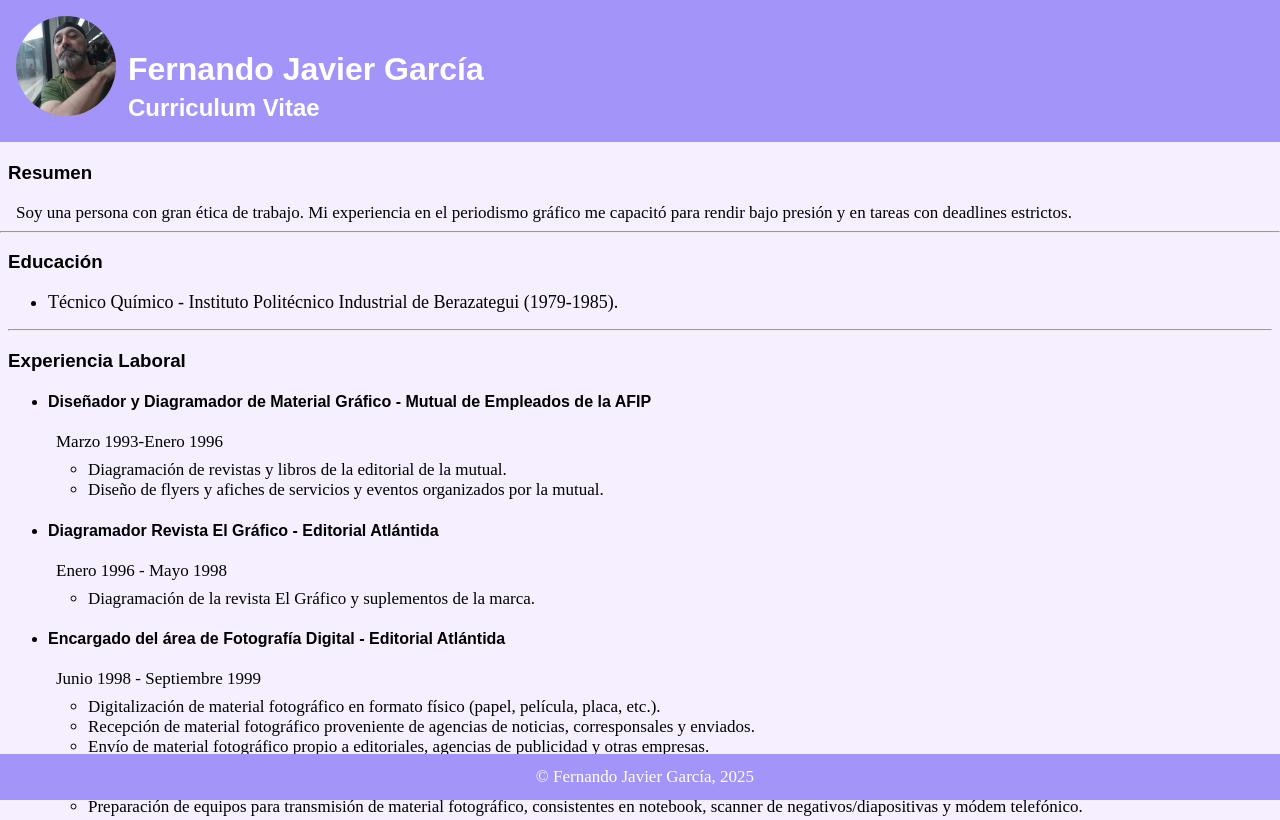
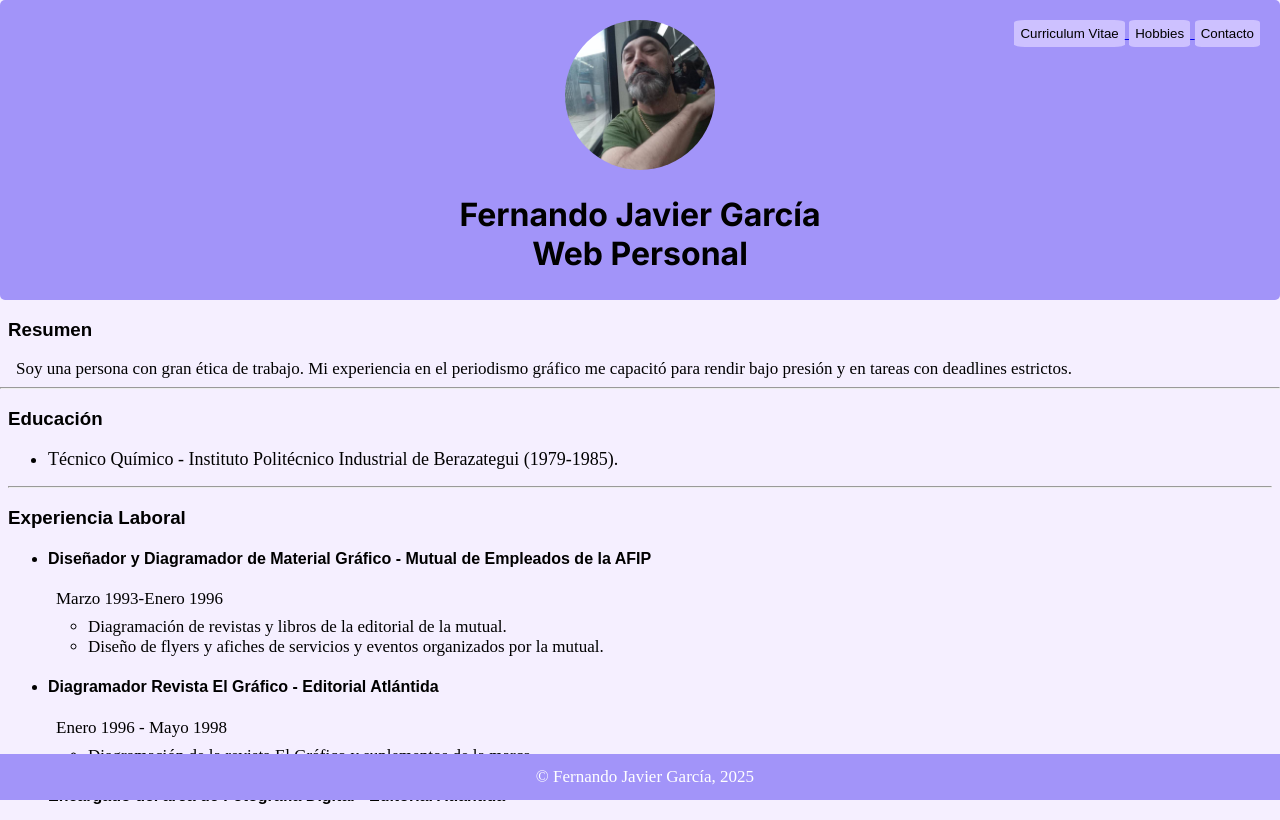
Before and after one commit to gfer66/gfer66.github.io, a plain HTML site: page public/curriculum-vitae.html in a window 1280 px wide. Shown: the top 820 px of the page. Drawn offline with Linux system fonts and the light colour scheme.

Commit message:
Cabecera en CV igual al index

```diff
--- a/public/curriculum-vitae.html
+++ b/public/curriculum-vitae.html
@@ -5,14 +5,24 @@
     <meta name="viewport" content="width=device-width, initial-scale=1.0">
     <title>Fernando Javier García</title>
     <link rel="stylesheet" href="./cv-style.css" />
+    <link href="https://fonts.googleapis.com/css2?family=Caveat:wght@400..700&family=Inter:ital,opsz,wght@0,14..32,100..900;1,14..32,100..900&family=Oswald:wght@200..700&display=swap" rel="stylesheet">
 </head>
 <body>
-    <div class="cabecera">
-        <img class="fjg" src="../assets/images/fjg.jpg" alt="mi foto" />
-        <div class="texto-cabecera">
-            <h1>Fernando Javier García</h1>
-            <h2>Curriculum Vitae</h2>
-        </div>
+    <div class="header">
+        <img class="header-foto" src="../assets/images/fjg.jpg" alt="retrato de Fernando García" />
+        <h1 class="header-title">Fernando Javier García</h1>
+        <h2 class="header-subtitle">Web Personal</h2>
+    </div>
+    <div class="barra-links">
+        <a class="curriculum" href="./public/curriculum-vitae.html">
+            <button>Curriculum Vitae</button>
+        </a>
+        <a class="hobbies" href="./public/hobbies.html">
+            <button>Hobbies</button>
+        </a>
+        <a class="contacto" href="./public/contacto.html">
+            <button>Contacto</button>
+        </a>
     </div>
     <div class="resumen">
         <h3>Resumen</h3>
--- a/public/cv-style.css
+++ b/public/cv-style.css
@@ -4,11 +4,41 @@ html {
 body {
     margin: 0px;
 }
-.cabecera {
-    margin-bottom: 20px;
-    padding-bottom: 10;
+h1 {
+    font-size: 2em;
+    margin-bottom: 0px;
+}
+h2 {
+    font-size: 2em;
+    margin-top: 0px;
+}
+.header {
     background-color: #A294F9;
-    color: white;
+    text-align: center;
+    padding: 20px;
+    font-family: "Inter";
+    margin: 0;
+    border-radius: 5px;
+    max-height: 260px;
+}
+.header-foto {
+    height: 150px;
+    border-radius: 50%;
+}
+.barra-links {
+    font-family: "Inter";
+    position: absolute;
+    top: 0;
+    right: 0;
+    z-index: 1;
+    padding: 20px
+}
+.barra-links button {
+    background-color: #CDC1FF;
+    padding: 6px;
+    border: none;
+    gap: 10%;
+    border-radius: 10%;
 }
 .resumen {
     margin: 8px;
@@ -25,19 +55,6 @@ body {
 .tareas {
     font-size: 17px;
 }
-h1 {
-    font-family:"Arial";
-    text-align: left;
-    margin-left: 8px;
-    line-height: 0.2em;
-}
-
-h2 {
-    font-family: "Arial";
-    text-align: left;
-    margin-left: 8px;
-}
-
 h3 {
     font-family: "Arial";
 }
```
